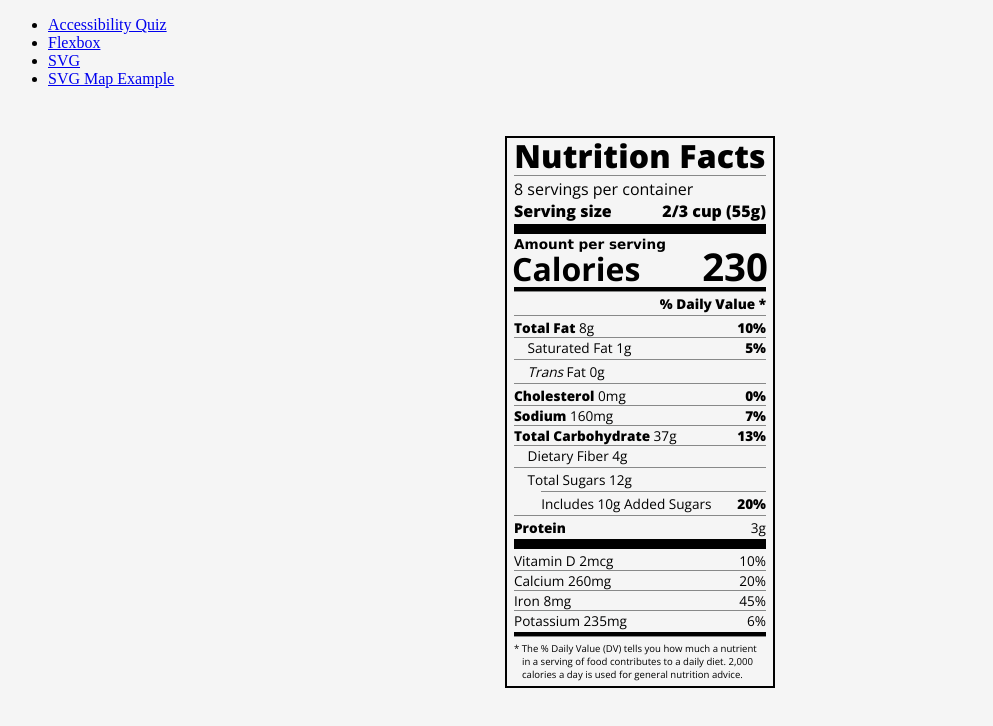
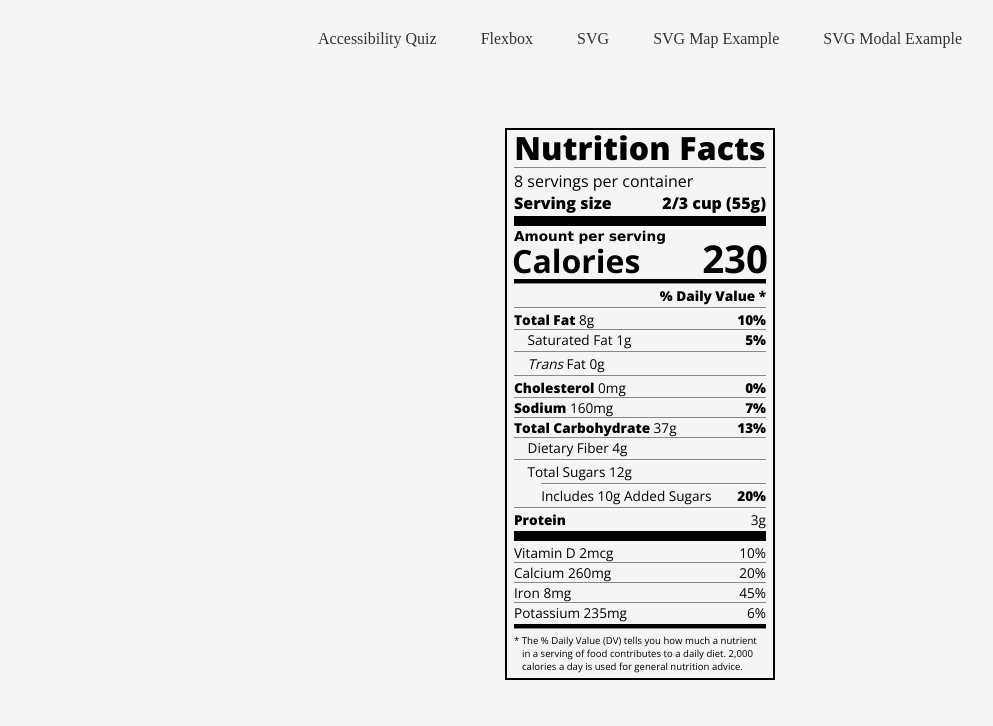
Before and after one commit to aam198/css-playground, a website: page public/pages/index.html in a window 1280 px wide. Shown: the whole page, without its empty margins (0-993 px from the left). Drawn offline with nearby package versions, Linux system fonts and the light colour scheme; files that its build step writes are made by us from their sources.

Commit message:
Page add, navigation style updates

```diff
--- a/index.js
+++ b/index.js
@@ -36,6 +36,11 @@ app.get('/svgMap', function(req, res) {
   res.sendFile(path.join(__dirname + '/public/pages/svgMap.html'));
 });
 
+// SVG-Modal route
+app.get('/svgModal', function(req, res) {
+  res.sendFile(path.join(__dirname + '/public/pages/svgModal.html'));
+});
+
 // 404 route
 app.use(function (req, res, next) {
   res.status(404);
--- a/public/pages/index.html
+++ b/public/pages/index.html
@@ -15,6 +15,7 @@
       <li><a href="#">Flexbox</a></li>
       <li><a href="/svg">SVG</a></li>
       <li><a href="/svgMap">SVG Map Example</a></li>
+      <li><a href="/svgModal">SVG Modal Example</a></li>
     </ul>
     </nav>
 
--- a/public/styles/main.css
+++ b/public/styles/main.css
@@ -6,6 +6,48 @@
 html {
   font-size: 16px;
   background-color: #f5f5f5;
+}
+
+body{
+  height: 100vh;
+  margin: 0;
+}
+
+/* Navigation  */
+
+nav {
+  display: flex;
+  justify-content:center;
+  width: 100%;
+  height: 10%;
+}
+nav ul {
+  list-style: none;
+  margin: 0;
+  padding: 0;
+  padding-top: 20px;
+}
+
+nav li {
+  display: inline-block;
+  margin-right: 20px;
+}
+
+nav li:last-child {
+  margin-right: 0;
+}
+
+nav a {
+  display: block;
+  padding: 10px;
+  text-decoration: none;
+  color: #333;
+  transition: .2s ease-in;
+}
+
+nav a:hover {
+  background-color: #333;
+  color: #fff;
 }
 
 
```
Also changed, not shown: public/pages/svgModal.html (added).
